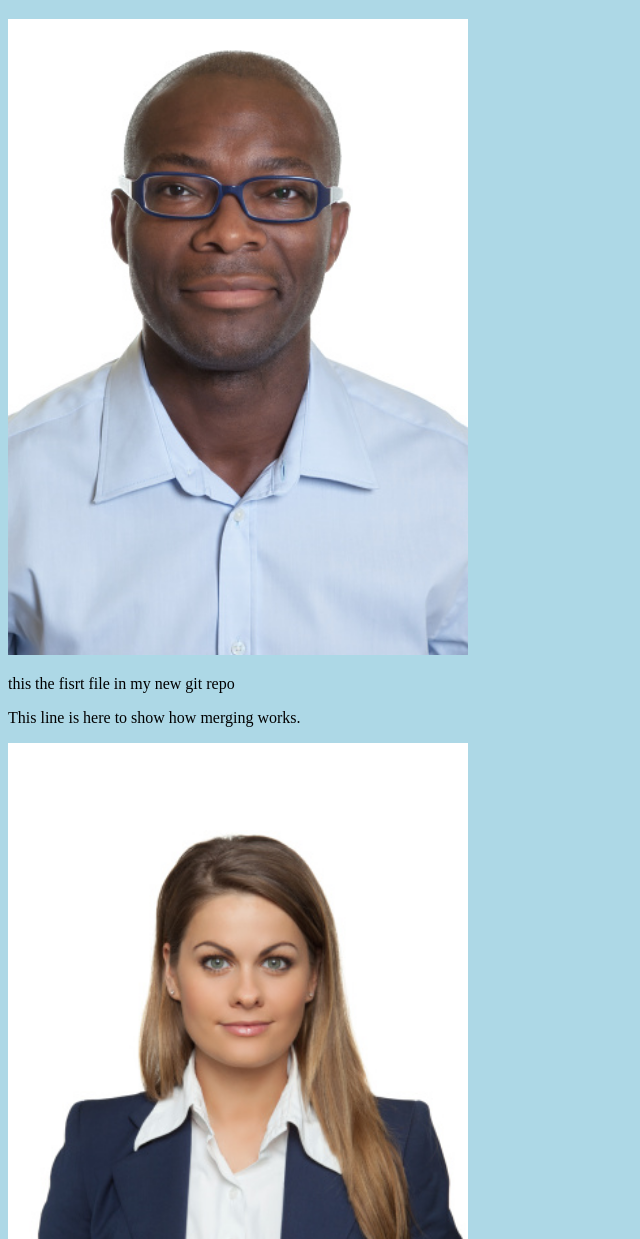
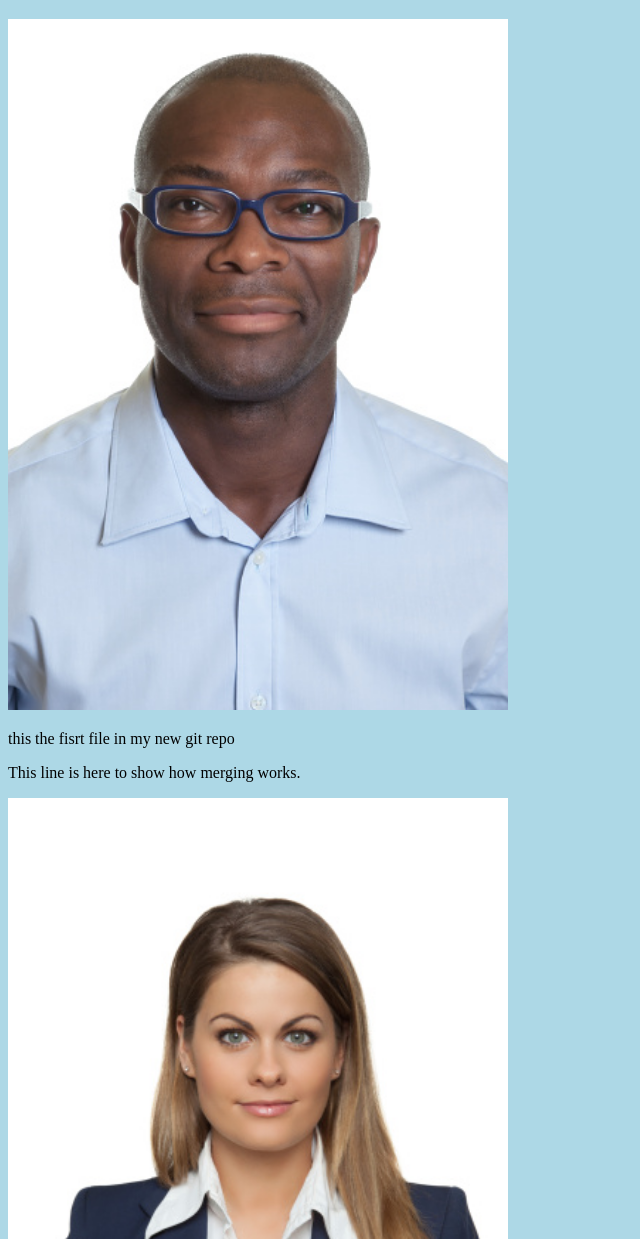
Before and after one commit to asonbede/git-tutorial-august, a plain HTML site: page index.html in a window 1280 px wide. Shown: the part 61-1300 px from the top of the page, without its empty margins (0-640 px from the left). Drawn offline with Linux system fonts and the light colour scheme.

Commit message:
updated index.html. resized image

```diff
--- a/index.html
+++ b/index.html
@@ -13,7 +13,7 @@
       <img
         src="hello-world-image.jpg"
         alt="hello-world-image"
-        style="width: 100%; max-width: 460px"
+        style="width: 100%; max-width: 500px"
       />
     </div>
     <p>this the fisrt file in my new git repo</p>
@@ -24,7 +24,7 @@
       <img
         src="image-hello-git.jpg"
         alt="image-hello-git"
-        style="width: 100%; max-width: 460px"
+        style="width: 100%; max-width: 500px"
       />
     </div>
   </body>
```
